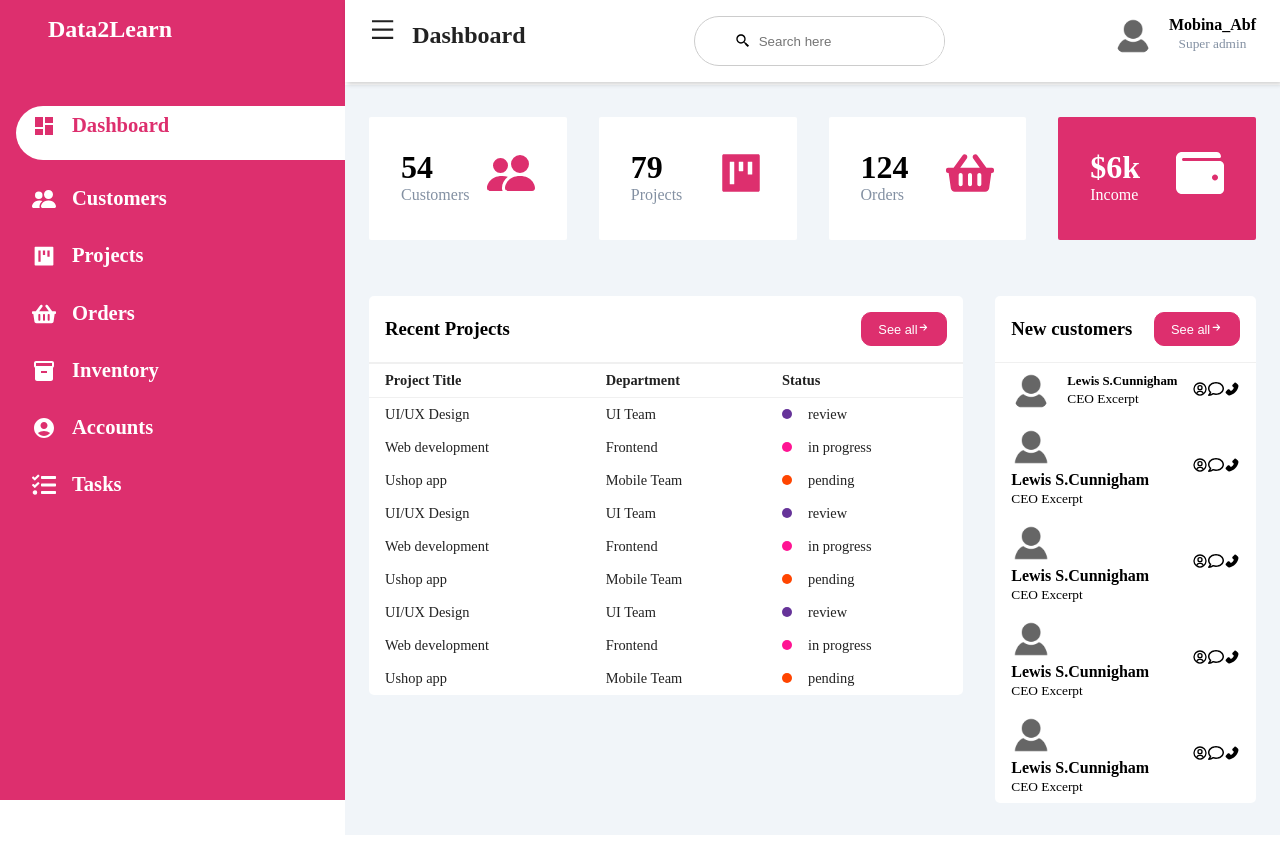
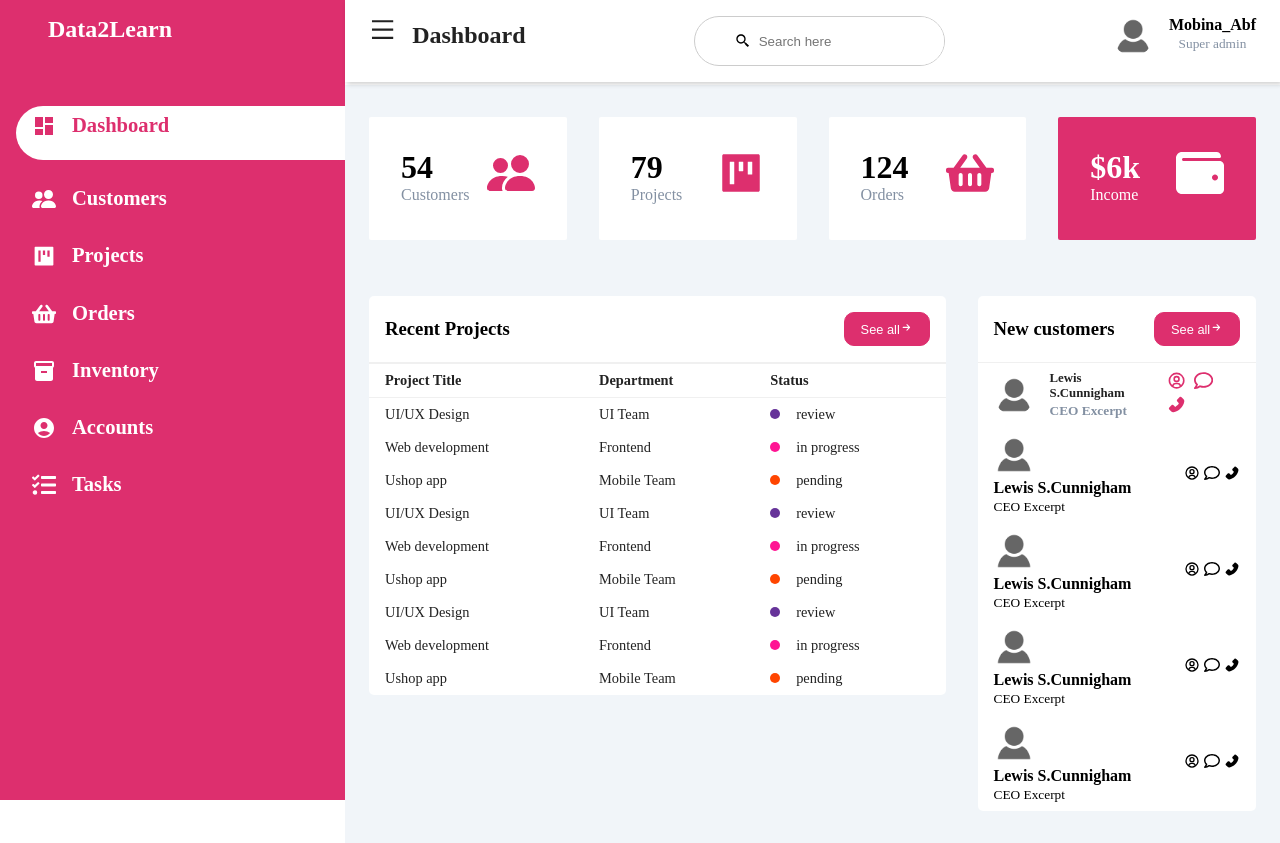
Before and after one commit to MobinaAbf/admin-dashboard, a React (Create React App) app: page / in a window 1280 px wide. Built offline with nearby package versions, Linux system fonts and the light colour scheme.

Commit message:
Putting icons inside the span tag

```diff
--- a/src/Dashboard/Dashboard.css
+++ b/src/Dashboard/Dashboard.css
@@ -173,7 +173,7 @@ main {
   margin-top: 3.5rem;
   display: grid;
   grid-gap: 2rem;
-  grid-template-columns: 67% auto;
+  grid-template-columns: 65% auto;
 }
 
 .card {
@@ -216,7 +216,7 @@ thead td {
 
 td {
   padding: 0.5rem 1rem;
-  font-size: .9rem;
+  font-size: 0.9rem;
   color: #222;
 }
 
@@ -228,7 +228,7 @@ td .status {
   margin-right: 1rem;
 }
 
-tr td:last-child{
+tr td:last-child {
   display: flex;
   align-items: center;
 }
@@ -245,30 +245,44 @@ tr td:last-child{
   background: orangered;
 }
 
-.table-responsive{
+.table-responsive {
   width: 100%;
   overflow-x: auto;
 }
 
-.customer{
+.customer {
   display: flex;
   justify-content: space-between;
   align-items: center;
-  padding:  .5rem 1rem;
+  padding: 0.5rem 1rem;
 }
 
-.info{
+.info {
   display: flex;
   align-items: center;
 }
 
-.info img{
+.info img {
   border-radius: 50%;
   margin-right: 1rem;
 }
 
-.info h4{
-  font-size: .8rem;
+.info h4 {
+  font-size: 0.8rem;
+  font-weight: 700;
+  color: #222;
+}
+
+.info small {
+  font-weight: 600;
+  color: var(--text-grey);
+}
+
+.contact span {
+  font-size: 1.2rem;
+  display: inline-block;
+  margin-left: 0.5rem;
+  color: var(--main-color);
 }
 
 .search-wrapper span {
--- a/src/Dashboard/Dashboard.js
+++ b/src/Dashboard/Dashboard.js
@@ -289,12 +289,18 @@ const Dashboard = () => {
                       </div>
                     </div>
                     <div className="contact">
-                      <span className="las la-user-circle"></span>
+                      <span className="las la-user-circle">
+                        {" "}
                         <BiUserCircle />
-                      <span className="las la-comment"></span>
+                      </span>
+                      <span className="las la-comment">
+                        {" "}
                         <FaRegComment />
-                      <span className="las la-phone"></span>
+                      </span>
+                      <span className="las la-phone">
+                        {" "}
                         <AiFillPhone />
+                      </span>
                     </div>
                   </div>
 
@@ -307,12 +313,18 @@ const Dashboard = () => {
                       </div>
                     </div>
                     <div>
-                      <span className="las la-user-circle"></span>
+                      <span className="las la-user-circle">
+                        {" "}
                         <BiUserCircle />
-                      <span className="las la-comment"></span>
+                      </span>
+                      <span className="las la-comment">
+                        {" "}
                         <FaRegComment />
-                      <span className="las la-phone"></span>
+                      </span>
+                      <span className="las la-phone">
+                        {" "}
                         <AiFillPhone />
+                      </span>
                     </div>
                   </div>
 
@@ -325,12 +337,18 @@ const Dashboard = () => {
                       </div>
                     </div>
                     <div>
-                      <span className="las la-user-circle"></span>
+                      <span className="las la-user-circle">
+                        {" "}
                         <BiUserCircle />
-                      <span className="las la-comment"></span>
+                      </span>
+                      <span className="las la-comment">
+                        {" "}
                         <FaRegComment />
-                      <span className="las la-phone"></span>
+                      </span>
+                      <span className="las la-phone">
+                        {" "}
                         <AiFillPhone />
+                      </span>
                     </div>
                   </div>
 
@@ -343,12 +361,18 @@ const Dashboard = () => {
                       </div>
                     </div>
                     <div>
-                      <span className="las la-user-circle"></span>
+                      <span className="las la-user-circle">
+                        {" "}
                         <BiUserCircle />
-                      <span className="las la-comment"></span>
+                      </span>
+                      <span className="las la-comment">
+                        {" "}
                         <FaRegComment />
-                      <span className="las la-phone"></span>
+                      </span>
+                      <span className="las la-phone">
+                        {" "}
                         <AiFillPhone />
+                      </span>
                     </div>
                   </div>
 
@@ -361,12 +385,18 @@ const Dashboard = () => {
                       </div>
                     </div>
                     <div>
-                      <span className="las la-user-circle"></span>
+                      <span className="las la-user-circle">
+                        {" "}
                         <BiUserCircle />
-                      <span className="las la-comment"></span>
+                      </span>
+                      <span className="las la-comment">
+                        {" "}
                         <FaRegComment />
-                      <span className="las la-phone"></span>
+                      </span>
+                      <span className="las la-phone">
+                        {" "}
                         <AiFillPhone />
+                      </span>
                     </div>
                   </div>
                 </div>
```
Lines whose indentation alone changed are shown as unchanged.
